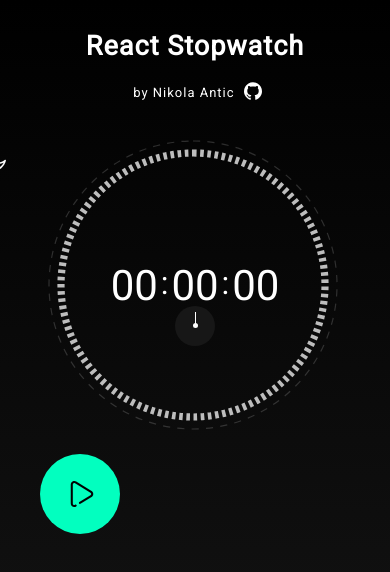
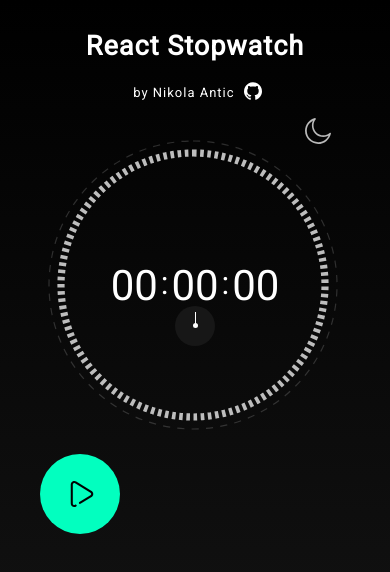
Before and after one commit to nikantic/my-react-stopwatch, a React (Create React App) app: page / in a window 390 px wide. Shown: the top 572 px of the page. Built offline with nearby package versions, Linux system fonts and the light colour scheme.

Commit message:
Theme Switcher Responsive, more styling

```diff
--- a/src/components/ThemeSwitcher/ThemeSwitcher.css
+++ b/src/components/ThemeSwitcher/ThemeSwitcher.css
@@ -4,12 +4,21 @@
 }
 
 .ThemeSwitcher svg path {
-  fill: #fff;
+  fill: var(--grey-color-2);
 }
 
 .ThemeSwitcherHolder {
   position: absolute;
-  left: -100%;
+  right: -63%;
   z-index: 123;
-  top: -19%;
+  top: -40%;
 }
+
+/* Media Queries */
+
+@media (max-width: 600px) {
+  .ThemeSwitcherHolder {
+    right: -55%;
+    top: -28%;
+  }
+}
```
Also changed, not shown: 1 other file (tests, documents, lock files or other folders).
